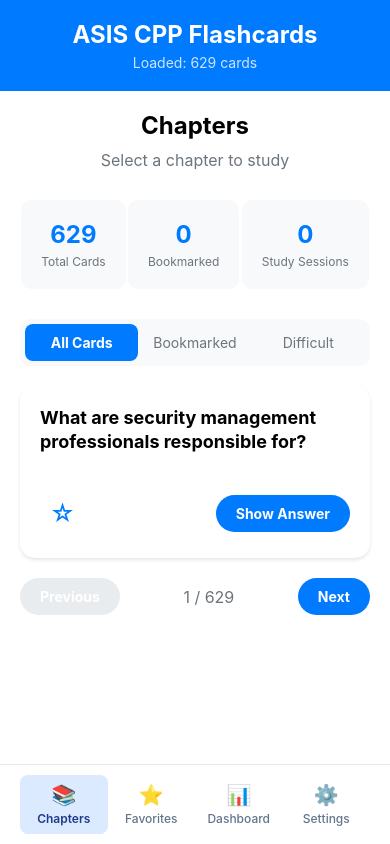
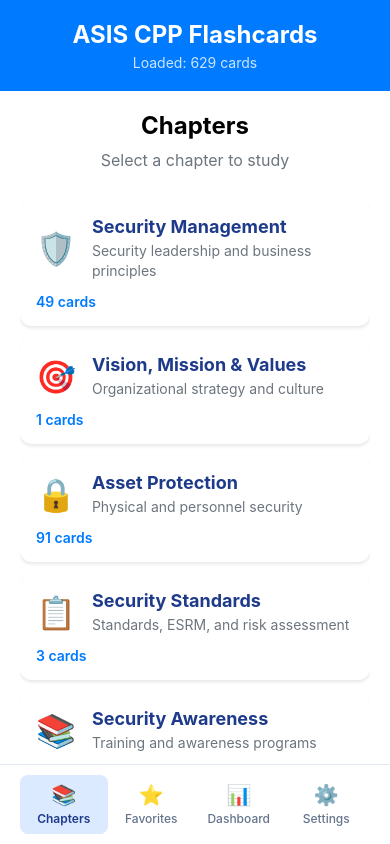
Before and after one commit to Shahabgeravesh/CPP_React, a React Native app: screen / in a window 390 px wide. Built offline with nearby package versions, Linux system fonts and the light colour scheme.

Commit message:
Add chapter list with 6 main chapters and chapter detail view

```diff
--- a/App.tsx
+++ b/App.tsx
@@ -47,16 +47,73 @@
   const [showAnswer, setShowAnswer] = useState(false);
   const [studyMode, setStudyMode] = useState<"all" | "bookmarked" | "difficult">("all");
   const [studySessions, setStudySessions] = useState<StudySession[]>([]);
+  const [selectedChapter, setSelectedChapter] = useState<string | null>(null);
+  const [showChapterDetails, setShowChapterDetails] = useState(false);
+
+  // Define the 6 main chapters with their associated categories
+  const chapters = [
+    {
+      id: "security-management",
+      title: "Security Management",
+      description: "Security leadership and business principles",
+      categories: ["security Management", "Business Principles", "Leadership Style"],
+      icon: "🛡️"
+    },
+    {
+      id: "vision-mission-values",
+      title: "Vision, Mission & Values",
+      description: "Organizational strategy and culture",
+      categories: ["Vision, Mission, Values"],
+      icon: "🎯"
+    },
+    {
+      id: "asset-protection",
+      title: "Asset Protection",
+      description: "Physical and personnel security",
+      categories: ["Asset Protection", "Physical Security", "Personnel Security"],
+      icon: "🔒"
+    },
+    {
+      id: "security-standards",
+      title: "Security Standards",
+      description: "Standards, ESRM, and risk assessment",
+      categories: ["security Standards", "ESRM", "Risk Assessment"],
+      icon: "📋"
+    },
+    {
+      id: "security-awareness",
+      title: "Security Awareness",
+      description: "Training and awareness programs",
+      categories: ["security Awareness"],
+      icon: "📚"
+    },
+    {
+      id: "operations",
+      title: "Operations",
+      description: "Investigations, system design, and crisis management",
+      categories: ["Investigations", "system Design", "Crisis Management", "security Personnel"],
+      icon: "⚙️"
+    }
+  ];
+
+  // Get flashcards for a specific chapter
+  const getChapterCards = (chapterId: string) => {
+    const chapter = chapters.find(ch => ch.id === chapterId);
+    if (!chapter) return [];
+    return flashcards.filter(card => chapter.categories.includes(card.category));
+  };
 
   // Filter flashcards based on study mode
   const getFilteredCards = () => {
+    let cards = selectedChapter ? getChapterCards(selectedChapter) : flashcards;
+
     switch (studyMode) {
       case 'bookmarked':
-        return flashcards.filter(card => card.isBookmarked);
+        return cards.filter(card => card.isBookmarked);
       case 'difficult':
-        return flashcards.filter(card => card.difficulty === 'hard');
+        return cards.filter(card => card.difficulty === 'hard');
       default:
-        return flashcards;
+        return cards;
     }
   };
 
@@ -117,22 +174,66 @@
       <View style={styles.content}>
         {currentView === 'chapters' && (
           <View style={styles.chaptersView}>
+            {!showChapterDetails ? (
+              // Chapter List View
+              <>
                 <Text style={styles.sectionTitle}>Chapters</Text>
                 <Text style={styles.sectionSubtitle}>Select a chapter to study</Text>
 
-            <View style={styles.statsGrid}>
-              <View style={styles.statCard}>
-                <Text style={styles.statNumber}>{flashcards.length}</Text>
-                <Text style={styles.statLabel}>Total Cards</Text>
+                <FlatList
+                  data={chapters}
+                  keyExtractor={(item) => item.id}
+                  renderItem={({ item }) => {
+                    const chapterCards = getChapterCards(item.id);
+                    const bookmarkedCount = chapterCards.filter(card => card.isBookmarked).length;
+
+                    return (
+                      <TouchableOpacity
+                        style={styles.chapterCard}
+                        onPress={() => {
+                          setSelectedChapter(item.id);
+                          setShowChapterDetails(true);
+                          setCurrentCardIndex(0);
+                          setShowAnswer(false);
+                          Haptics.impactAsync(Haptics.ImpactFeedbackStyle.Medium);
+                        }}
+                      >
+                        <View style={styles.chapterHeader}>
+                          <Text style={styles.chapterIcon}>{item.icon}</Text>
+                          <View style={styles.chapterInfo}>
+                            <Text style={styles.chapterTitle}>{item.title}</Text>
+                            <Text style={styles.chapterDescription}>{item.description}</Text>
                           </View>
-              <View style={styles.statCard}>
-                <Text style={styles.statNumber}>{flashcards.filter(card => card.isBookmarked).length}</Text>
-                <Text style={styles.statLabel}>Bookmarked</Text>
                         </View>
-              <View style={styles.statCard}>
-                <Text style={styles.statNumber}>{studySessions.length}</Text>
-                <Text style={styles.statLabel}>Study Sessions</Text>
+                        <View style={styles.chapterStats}>
+                          <Text style={styles.chapterCardCount}>{chapterCards.length} cards</Text>
+                          {bookmarkedCount > 0 && (
+                            <Text style={styles.bookmarkedCount}>⭐ {bookmarkedCount} bookmarked</Text>
+                          )}
                         </View>
+                      </TouchableOpacity>
+                    );
+                  }}
+                />
+              </>
+            ) : (
+              // Chapter Detail View
+              <>
+                <View style={styles.chapterDetailHeader}>
+                  <TouchableOpacity
+                    style={styles.backButton}
+                    onPress={() => {
+                      setShowChapterDetails(false);
+                      setSelectedChapter(null);
+                      setCurrentCardIndex(0);
+                      setShowAnswer(false);
+                    }}
+                  >
+                    <Text style={styles.backButtonText}>← Back to Chapters</Text>
+                  </TouchableOpacity>
+                  <Text style={styles.chapterDetailTitle}>
+                    {chapters.find(ch => ch.id === selectedChapter)?.title}
+                  </Text>
                 </View>
 
                 {/* Study Mode Selector */}
@@ -259,6 +360,8 @@
                     </View>
                   );
                 })()}
+              </>
+            )}
           </View>
         )}
 
@@ -584,6 +687,75 @@
   dashboardView: {
     flex: 1,
   },
+  chapterCard: {
+    backgroundColor: 'white',
+    borderRadius: 12,
+    padding: 16,
+    marginBottom: 12,
+    shadowColor: '#000',
+    shadowOffset: {
+      width: 0,
+      height: 2,
+    },
+    shadowOpacity: 0.1,
+    shadowRadius: 3.84,
+    elevation: 5,
+  },
+  chapterHeader: {
+    flexDirection: 'row',
+    alignItems: 'center',
+    marginBottom: 12,
+  },
+  chapterIcon: {
+    fontSize: 32,
+    marginRight: 16,
+  },
+  chapterInfo: {
+    flex: 1,
+  },
+  chapterTitle: {
+    fontSize: 18,
+    fontWeight: 'bold',
+    color: '#1e3a8a',
+    marginBottom: 4,
+  },
+  chapterDescription: {
+    fontSize: 14,
+    color: '#6c757d',
+    lineHeight: 20,
+  },
+  chapterStats: {
+    flexDirection: 'row',
+    justifyContent: 'space-between',
+    alignItems: 'center',
+  },
+  chapterCardCount: {
+    fontSize: 14,
+    color: '#007AFF',
+    fontWeight: '600',
+  },
+  bookmarkedCount: {
+    fontSize: 12,
+    color: '#6c757d',
+  },
+  chapterDetailHeader: {
+    flexDirection: 'row',
+    alignItems: 'center',
+    marginBottom: 20,
+  },
+  backButton: {
+    marginRight: 16,
+  },
+  backButtonText: {
+    fontSize: 16,
+    color: '#007AFF',
+    fontWeight: '600',
+  },
+  chapterDetailTitle: {
+    fontSize: 20,
+    fontWeight: 'bold',
+    color: '#1e3a8a',
+  },
   statsContainer: {
     marginBottom: 30,
   },
```
Lines whose indentation alone changed are shown as unchanged.
